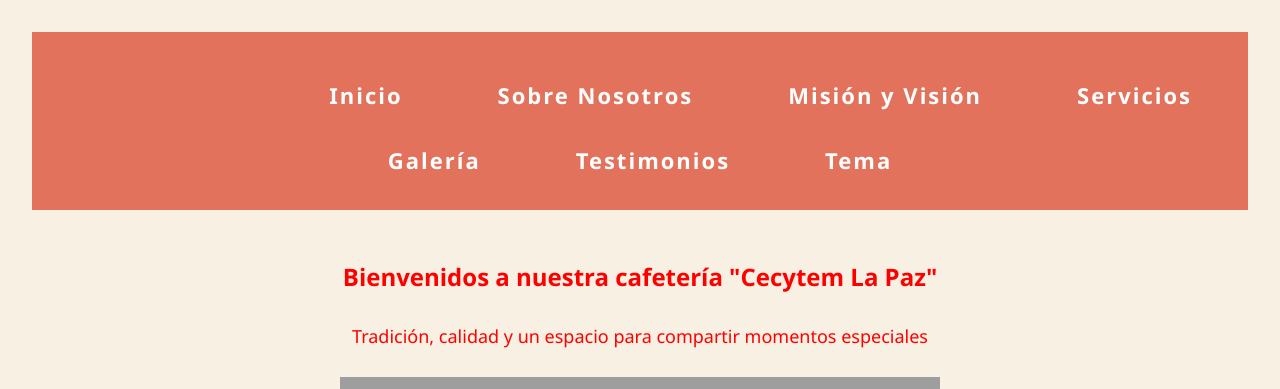
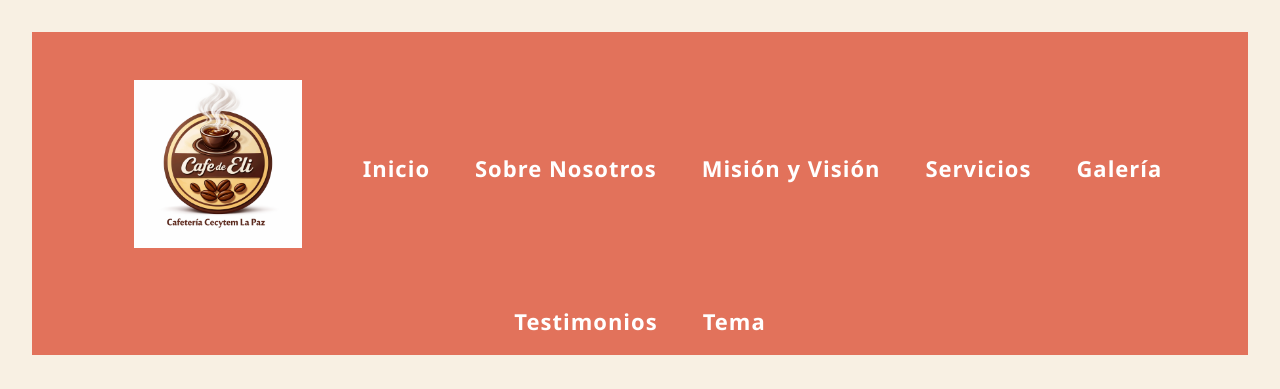
Before and after one commit to Elizabethcc2025/ECO727_PI, a React app in the folder frontend/: page / in a window 1280 px wide. Shown: the top 389 px of the page. Built offline with nearby package versions, Linux system fonts and the light colour scheme; grey boxes are pictures that could not be loaded; the HTML template or start-up script is replaced by a standard one.

Commit message:
Modificación11

```diff
--- a/frontend/src/App.css
+++ b/frontend/src/App.css
@@ -7,11 +7,12 @@
 }
 
 .logo {
-  height: 6em;
-  padding: 1.5em;
+  height: 3em;
+  padding: 0.5em;
   will-change: filter;
   transition: filter 300ms;
 }
+
 .logo:hover {
   filter: drop-shadow(0 0 2em #00bfffaa);
 }
@@ -99,9 +100,10 @@
   margin-bottom: 20px;
 }
 
+
 .navbar {
   background-color: #E2725B; /* terracota */
-  padding: 1rem;
+  padding: 0rem;
   display: flex;
   justify-content: center;
   border: none;              /* elimina cualquier borde */
@@ -111,12 +113,15 @@
 
 .navbar a {
   font-size: 22px;       /* tamaño de letra más grande */
-  margin: 0 40px;        /* separación horizontal entre palabras */
+  margin: 0 15px;        /* separación horizontal entre palabras */
   color: #FFFFFF;        /* texto blanco */
   text-decoration: none; /* sin subrayado */
   font-weight: 600;      /* grosor de la fuente */
-  letter-spacing: 2px;   /* separación entre letras dentro de cada palabra */
+  letter-spacing: 1px;   /* separación entre letras dentro de cada palabra */
 }
+
+
+
 
 header, nav {
   border: none !important;
--- a/frontend/src/Components/Gallery.jsx
+++ b/frontend/src/Components/Gallery.jsx
@@ -30,6 +30,8 @@
           <figcaption>© 324PRAXIS, 2024. ArchDaily.</figcaption>
         </figure>
 
+
+
       </div>
     </section>
   );
--- a/frontend/src/Components/Navbar.jsx
+++ b/frontend/src/Components/Navbar.jsx
@@ -6,11 +6,12 @@
         style={{ display: "flex", alignItems: "center", gap: "15px" }}
       >
         {/* Logo antes de Inicio */}
-        <img
-          src="/assets/Logoprincipal.jpg"
+       <a><img
+          src="/assets/Logo4OK.png"
           alt="Logotipo Cafetería"
-          style={{ height: "10px", width: "auto", marginRight: "10px" }}
-        />
+
+        /></a>
+
 
         <a href="#inicio">Inicio</a>
         <a href="#nosotros">Sobre Nosotros</a>
```
Also changed, not shown: frontend/public/assets/Logo4OK.png (added).
